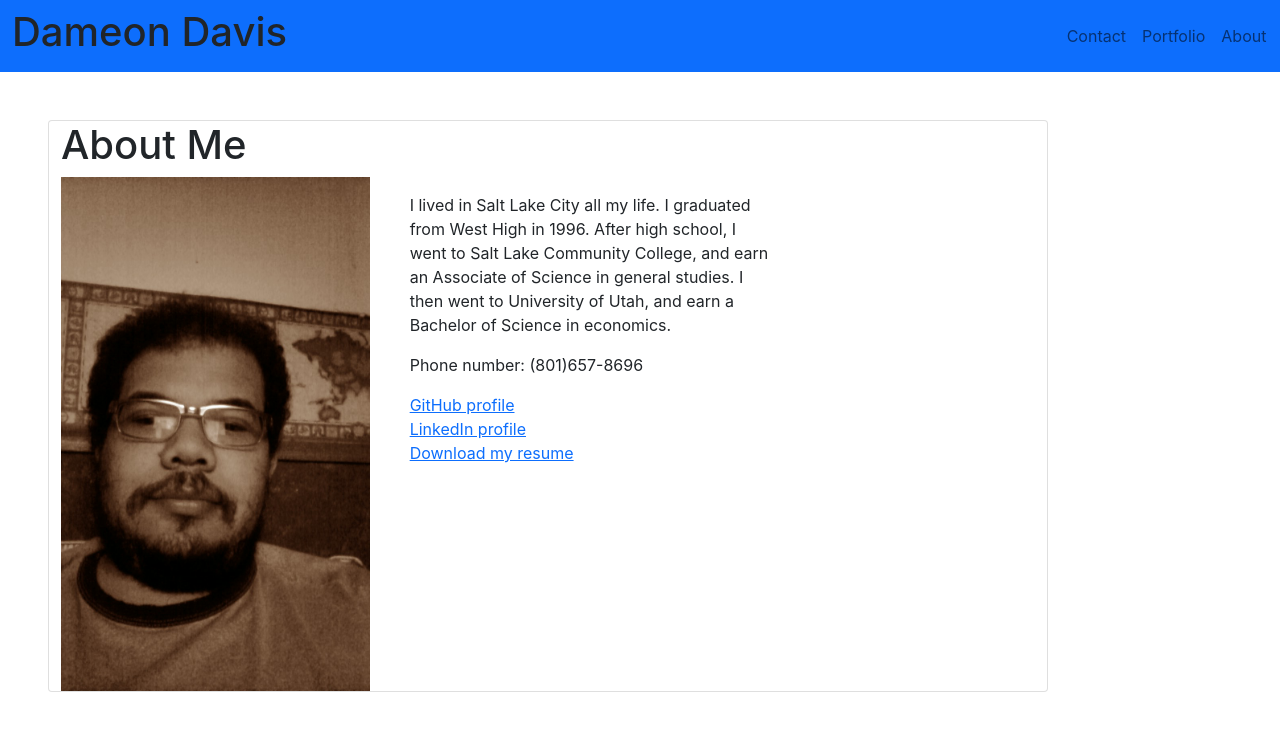
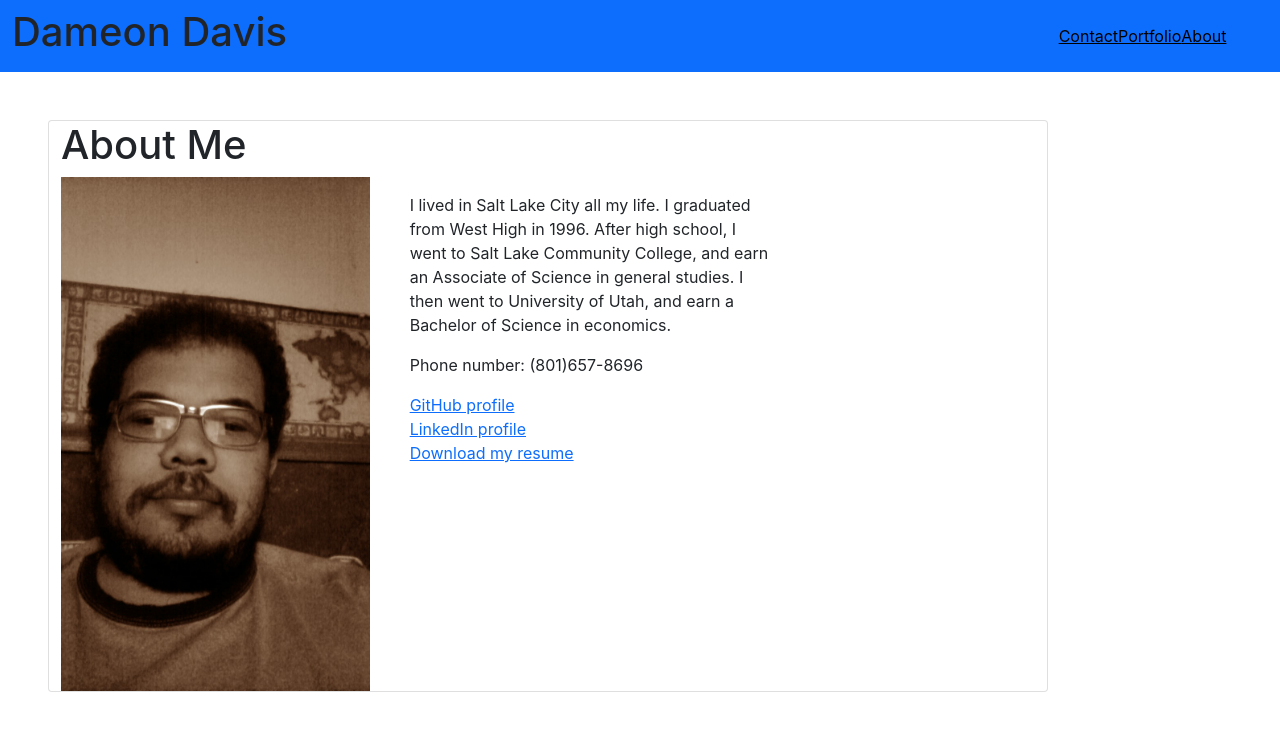
Before and after one commit to dad1977ut/React-Portfolio, a React (Create React App) app: page /portfolio in a window 1280 px wide. Shown: the top 730 px of the page. Built offline with nearby package versions, Linux system fonts and the light colour scheme.

Commit message:
updated links

```diff
--- a/src/App.js
+++ b/src/App.js
@@ -1,4 +1,3 @@
-import logo from "./logo.svg";
 import "./App.css";
 import React from "react";
 import { HashRouter as Router, Route } from "react-router-dom";
--- a/src/components/navebar.js
+++ b/src/components/navebar.js
@@ -1,6 +1,8 @@
 import React from "react";
+import { Link, useLocation } from "react-router-dom";
 
 function Navebar() {
+  const location = useLocation();
   return (
     <nav className="navbar navbar-expand-lg navbar-light bg-primary">
       <div className="container-fluid">
@@ -19,19 +21,41 @@ function Navebar() {
         <div className="collapse navbar-collapse" id="navbarSupportedContent">
           <ul className="navbar-nav me-auto mb-2 mb-lg-0">
             <li className="nav-item">
-              <a className="nav-link" href="/contact">
+              <Link
+                to="/contact"
+                className={
+                  location.pathname === "/contact"
+                    ? "nave-link active"
+                    : "new-link"
+                }
+                style={{ color: "black" }}
+              >
                 Contact
-              </a>
+              </Link>
             </li>
             <li className="nav-item">
-              <a className="nav-link" href="/portfolio">
+              <Link
+                to="/portfolio"
+                className={
+                  location.pathname === "/portfolio"
+                    ? "nave-link active"
+                    : "new-link"
+                }
+                style={{ color: "black" }}
+              >
                 Portfolio
-              </a>
+              </Link>
             </li>
             <li className="nav-item active">
-              <a className="nav-link" aria-current="page" href="/">
+              <Link
+                to="/"
+                className={
+                  location.pathname === "/" ? "nave-link active" : "new-link"
+                }
+                style={{ color: "black" }}
+              >
                 About
-              </a>
+              </Link>
             </li>
           </ul>
         </div>
```
